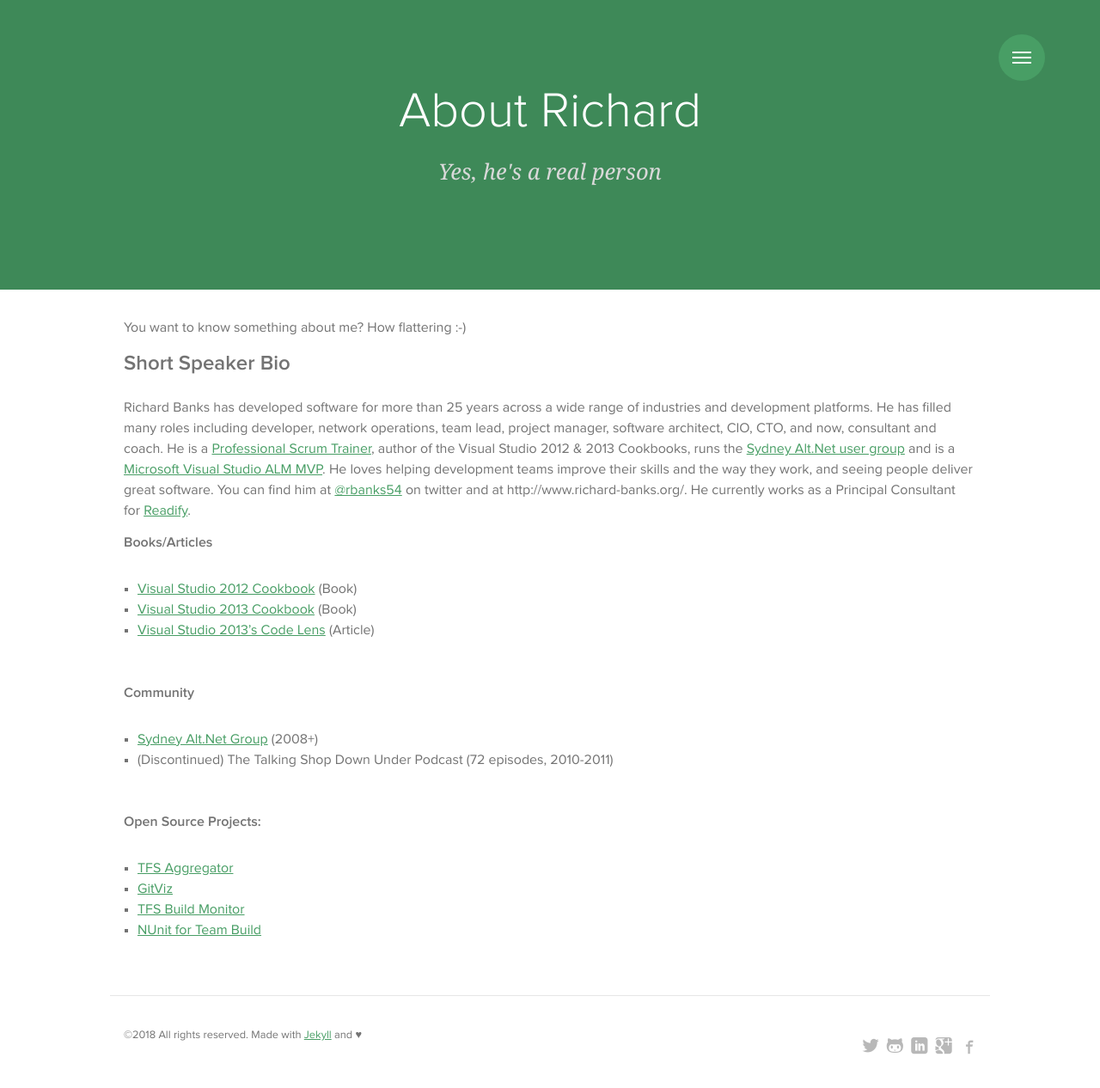
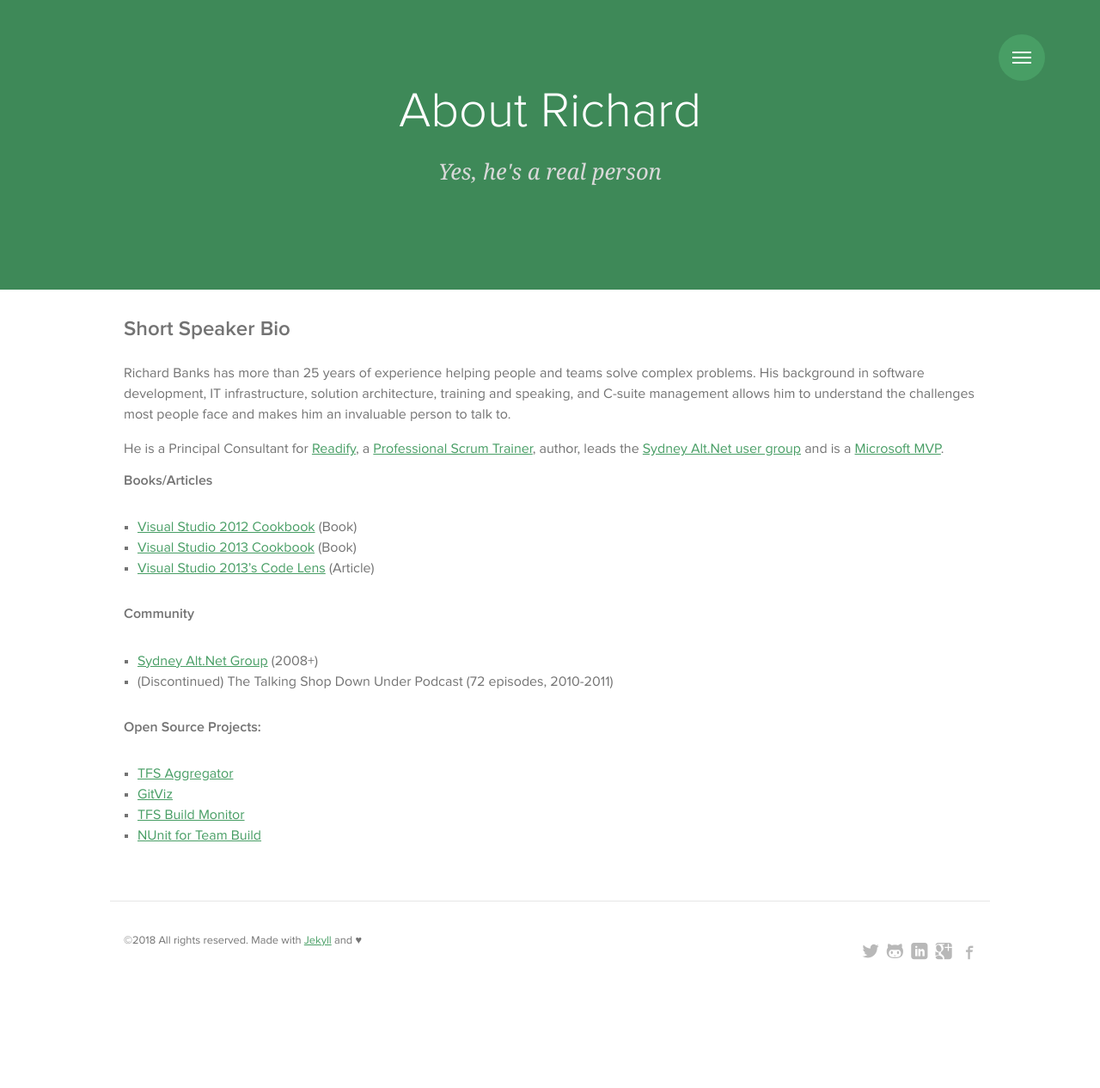
Before and after one commit to rbanks54/rbanks54.github.io, a Jekyll site: the page built from about.md, in a window 1280 px wide. Shown: the top 1266 px of the page at 86% size. Built offline with Jekyll 4.4.1, drawn with Linux system fonts in a browser that asks for light colours; nearby versions of some CDN libraries; some web fonts are replaced; a style sheet for code colours, icons or effects is not loaded.

Commit message:
Tweaking the bio and cta

```diff
--- a/_includes/sharing.html
+++ b/_includes/sharing.html
@@ -8,6 +8,7 @@
             </ul>
 
 <strong>Richard Banks</strong><br />
-Richard is a trainer, lecturer, developer, coach, author, architect, Microsoft MVP, and part time sleeper.<br />
-He loves helping people solve hard problems quickly and would love to help you too. Get in touch via <a href="http://lnkd.in/fW43nT">LinkedIn</a> or <a href="https://tiwtter.com/rbanks54">Twitter</a> at any time.<br />
+Richard is a consultant, trainer, speaker, architect, author, and Microsoft MVP.<br />
+He helps people solve hard problems quickly and would love to help you too.<br />
+Use <a href="http://lnkd.in/fW43nT">LinkedIn</a> or <a href="https://tiwtter.com/rbanks54">Twitter</a> to ask him how.<br />
 </div>
--- a/about.md
+++ b/about.md
@@ -8,13 +8,11 @@ redirect_from:
   - /p/about-richard.html
 ---
 
-You want to know something about me? How flattering :-)
+## Short Speaker Bio
 
-## Short Speaker Bio
-Richard Banks has developed software for more than 25 years across a wide range of industries and development platforms. He has filled many roles including developer, network operations, team lead, project manager, software architect, CIO, CTO, and now, consultant and coach.
-He is a [Professional Scrum Trainer](https://www.scrum.org/user/198), author of the Visual Studio 2012 & 2013 Cookbooks, runs the [Sydney Alt.Net user group](https://www.meetup.com/Sydney-Alt-Net) and is a [Microsoft Visual Studio ALM MVP](https://mvp.microsoft.com/en-us/PublicProfile/4028890).
-He loves helping development teams improve their skills and the way they work, and seeing people deliver great software.
-You can find him at [@rbanks54](https://twitter.com/rbanks54) on twitter and at http://www.richard-banks.org/. He currently works as a Principal Consultant for [Readify](http://readify.net).
+Richard Banks has more than 25 years of experience helping people and teams solve complex problems. His background in software development, IT infrastructure, solution architecture, training and speaking, and C-suite management allows him to understand the challenges most people face and makes him an invaluable person to talk to.
+
+He is a Principal Consultant for [Readify](http://readify.net), a [Professional Scrum Trainer](https://www.scrum.org/user/198), author, leads the [Sydney Alt.Net user group](https://www.meetup.com/Sydney-Alt-Net) and is a [Microsoft MVP](https://mvp.microsoft.com/en-us/PublicProfile/4028890).
 
 #### Books/Articles
 
@@ -22,12 +20,12 @@ You can find him at [@rbanks54](https://twitter.com/rbanks54) on twitter and at
 * [Visual Studio 2013 Cookbook](http://www.packtpub.com/visual-studio-2013-cookbook/book) (Book)
 * [Visual Studio 2013's Code Lens](http://blogs.msdn.com/b/mvpawardprogram/archive/2013/10/29/viewing-your-code-through-visual-studio-s-codelens.aspx) (Article)
 
-#### <br />Community
+#### Community
 
 * [Sydney Alt.Net Group](http://sydney.ozalt.net/) (2008+)
 * (Discontinued) The Talking Shop Down Under Podcast (72 episodes, 2010-2011)
 
-####   <br />Open Source Projects:
+#### Open Source Projects:
 
 * [TFS Aggregator](https://github.com/tfsaggregator/tfsaggregator)
 * [GitViz](https://github.com/Readify/GitViz)
```
